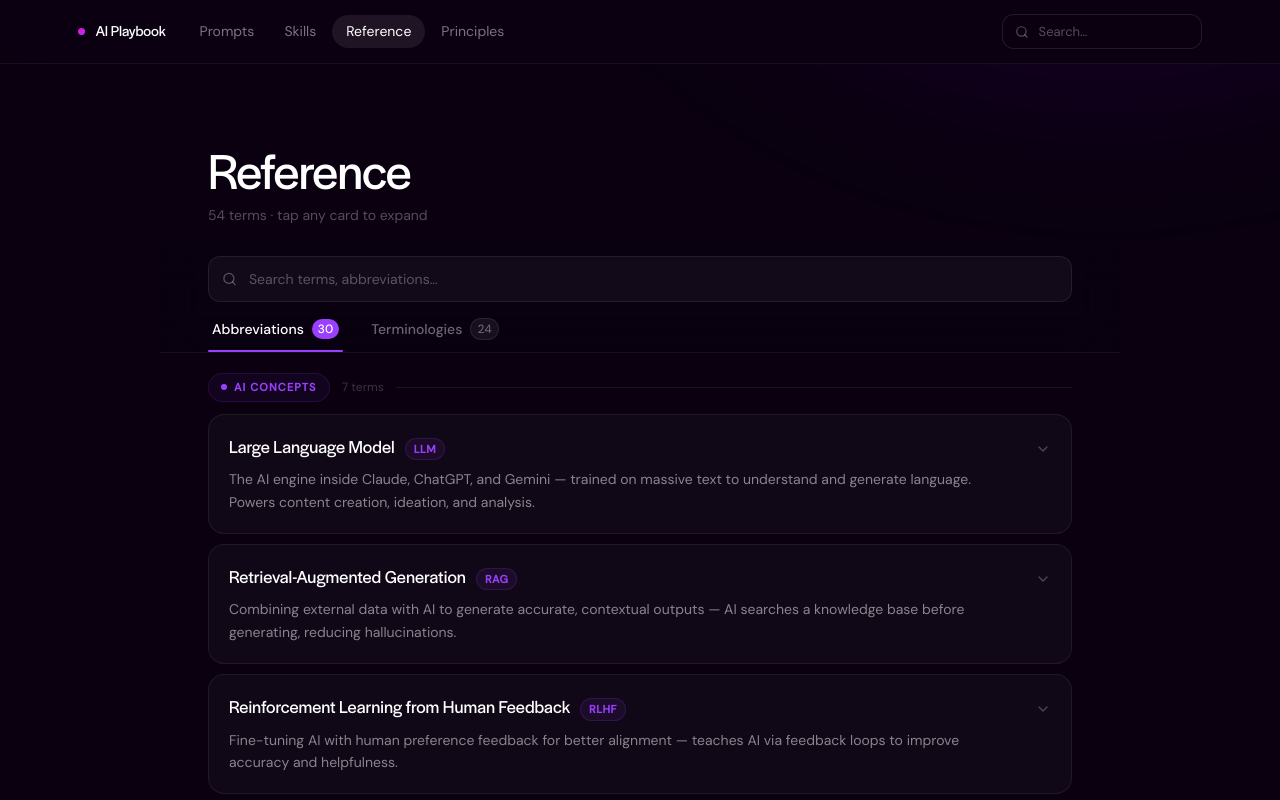
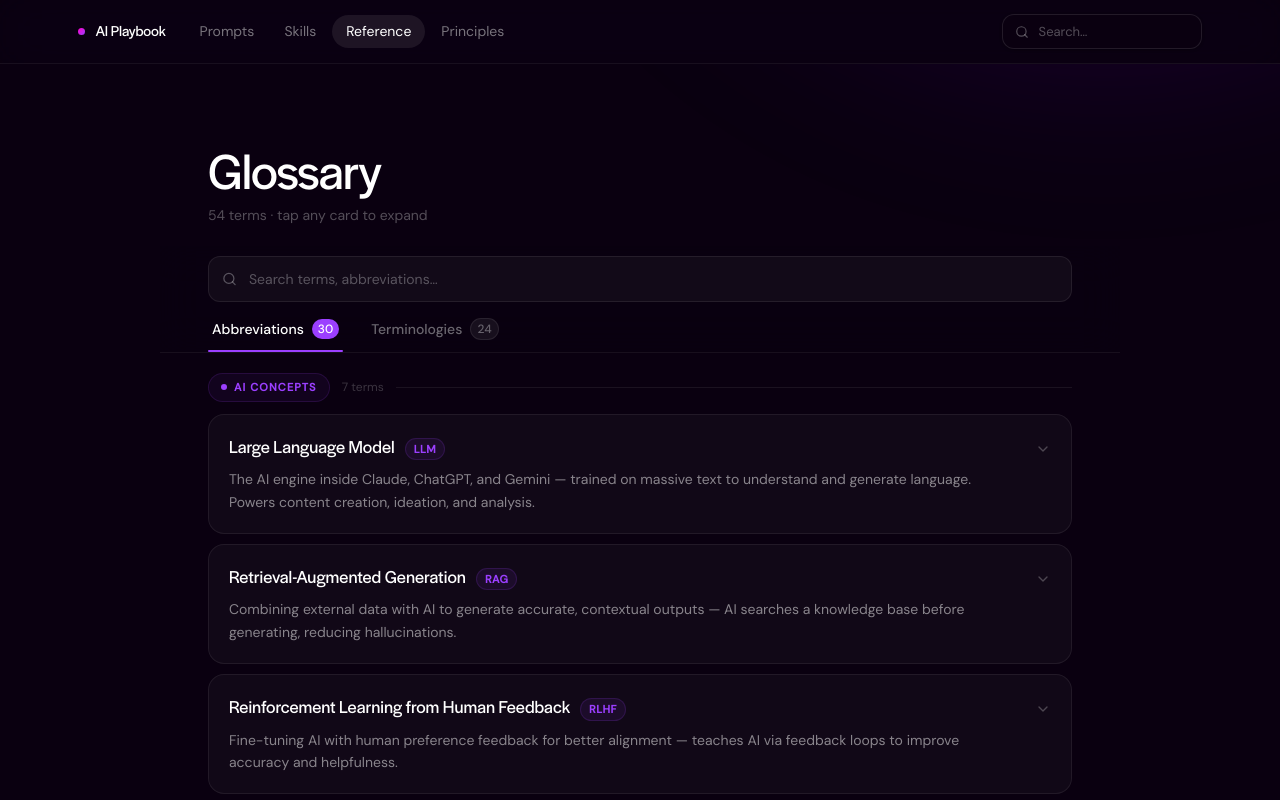
Before and after one commit to pavitsond-cyber/AI-Playbook, a Next.js app: page /glossary in a window 1280 px wide. Shown: the top 800 px of the page. Built offline with nearby package versions, Linux system fonts and the light colour scheme.

Commit message:
Rename Reference page header to Glossary

```diff
--- a/components/glossary/GlossaryPage.tsx
+++ b/components/glossary/GlossaryPage.tsx
@@ -132,7 +132,7 @@ export default function GlossaryPage({ terms }: GlossaryPageProps) {
         {/* Page title */}
         <div className="animate-fade-up delay-75" style={{ padding: "clamp(64px,6vw,100px) clamp(20px,4vw,48px) 20px" }}>
           <h1 style={{ fontFamily: 'var(--font-display)', fontSize: 'clamp(36px,4vw,64px)', fontWeight: 800, color: '#ffffff', letterSpacing: '-0.02em', lineHeight: 1.1, marginBottom: 8 }}>
-            Reference
+            Glossary
           </h1>
           <p className="mt-1" style={{ fontFamily: 'var(--font-body)', fontSize: 14, color: 'rgba(255,255,255,0.3)' }}>
             {terms.length} terms · tap any card to expand
```
